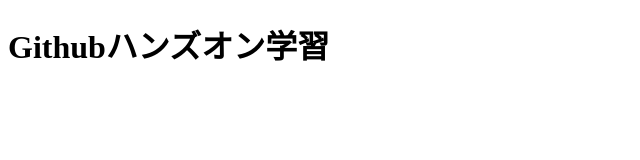
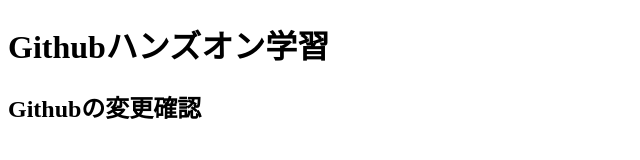
Before and after one commit to gzkakeru-onuki/github-handon, a plain HTML site: page index.html in a window 1280 px wide. Shown: the whole page, without its empty margins (0-640 px from the left). Drawn offline with Linux system fonts and the light colour scheme.

Commit message:
index.html作成-二回目のcommit;

```diff
--- a/index.html
+++ b/index.html
@@ -9,6 +9,7 @@
 
 <body>
     <h1>Githubハンズオン学習</h1>
+    <h2>Githubの変更確認</h2>
 </body>
 
 </html>
```
